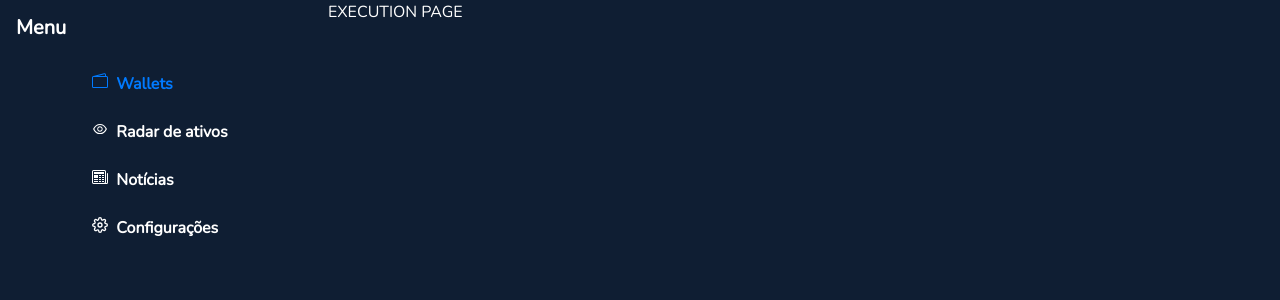
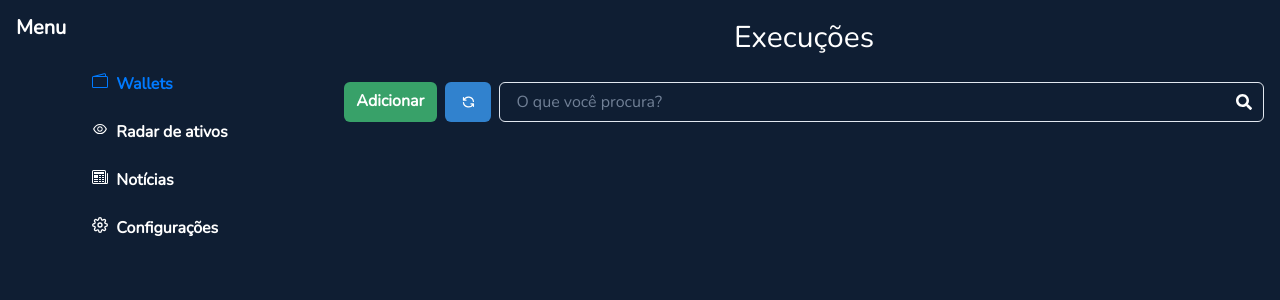
Before and after one commit to joseMarciano/investment-managment-front, a React (Create React App) app: page /execution/1 in a window 1280 px wide. Shown: the top 300 px of the page. Built offline with nearby package versions, Linux system fonts and the light colour scheme.

Commit message:
feat: :sparkles: create base of header and search

```diff
--- /dev/null
+++ b/src/components/commons/search/SearchCommons.tsx
@@ -0,0 +1,19 @@
+import { FaSearch } from 'react-icons/fa';
+import { TbRefresh } from 'react-icons/tb';
+import { Box, Button, Heading, HStack, Input, InputGroup, InputLeftElement, InputRightElement, VStack } from '@chakra-ui/react';
+import { useResponsiveStatus } from '../../../hooks/useResponsiveStatus';
+
+type SearchCommonsProps = {}
+
+export function SearchCommons({ }: SearchCommonsProps) {
+
+    return <Box width='100%' display={'flex'} gap={2}>
+        <Button colorScheme={'blue'}>
+            <TbRefresh />
+        </Button>
+        <InputGroup>
+            <Input placeholder='O que você procura?' />
+            <InputRightElement children={<FaSearch color='green.500' />} />
+        </InputGroup>
+    </Box>
+}
--- /dev/null
+++ b/src/components/commons/title-page/TitlePage.tsx
@@ -0,0 +1,11 @@
+import { Box, Button, Heading, Input } from '@chakra-ui/react';
+
+type TitlePageProps = {
+    title: string
+}
+
+export function TitlePage({ title }: TitlePageProps) {
+    return <Box padding='20px 10px 10px' as="header" textAlign={'center'}>
+        <Heading size={'lg'}  fontWeight={1}> {title} </Heading>
+    </Box>
+}
--- a/src/components/execution/ExecutionPage.tsx
+++ b/src/components/execution/ExecutionPage.tsx
@@ -1,4 +1,18 @@
+import { Box, Button, Heading, HStack, Input, VStack } from '@chakra-ui/react';
+import { useResponsiveStatus } from '../../hooks/useResponsiveStatus';
+import { SearchCommons } from '../commons/search/SearchCommons';
+import { TitlePage } from '../commons/title-page/TitlePage';
 
 export function ExecutionPage() {
-    return <h1>EXECUTION PAGE</h1>
+    const { isLarge } = useResponsiveStatus();
+
+    return <Box>
+        <TitlePage title='Execuções' />
+        <Box p={isLarge ? 4: 2}>
+            <Box display='flex' flexDir={isLarge ? 'row' : 'column'} justifyContent={isLarge ? 'space-between' : ''} gap={2}>
+                <Button colorScheme={'green'}>Adicionar</Button>
+                <SearchCommons />
+            </Box>
+        </Box>
+    </Box>
 }
--- a/src/routes/wallets/WalletRouter.tsx
+++ b/src/routes/wallets/WalletRouter.tsx
@@ -1,9 +1,10 @@
-import { RouteObject } from "react-router-dom";
+import { Button } from '@chakra-ui/react';
+import { Link, RouteObject } from "react-router-dom";
 
 
 const router: RouteObject = {
     path: '/wallet',
-    element: <h1>COLOCAR COMPONENTE DE WALLET AQUI</h1>
+    element: <Link to={'/execution/123'}><Button colorScheme={'red'}> Go to wallet </Button> </Link>
 }
 
 export default router;
```
